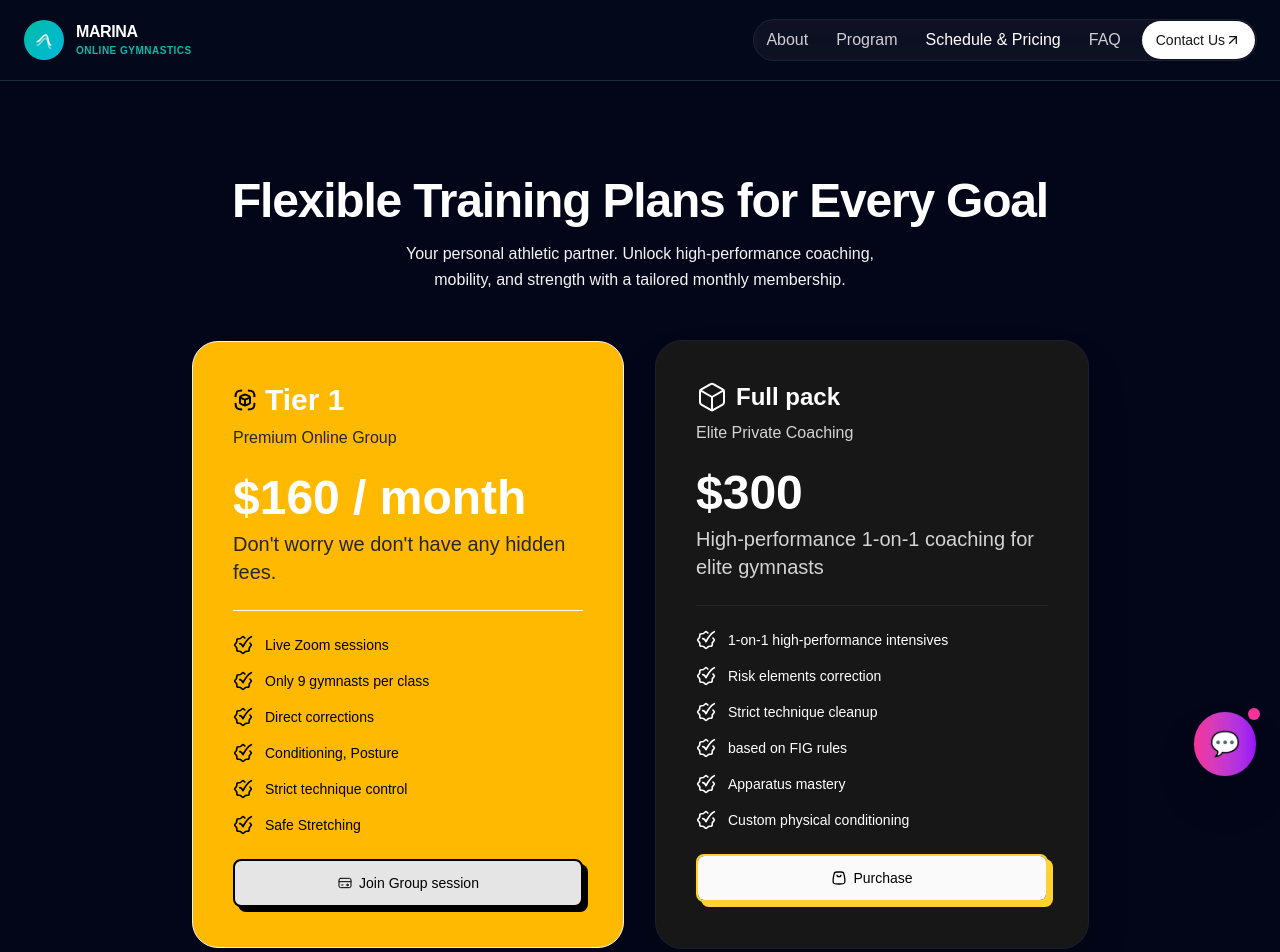
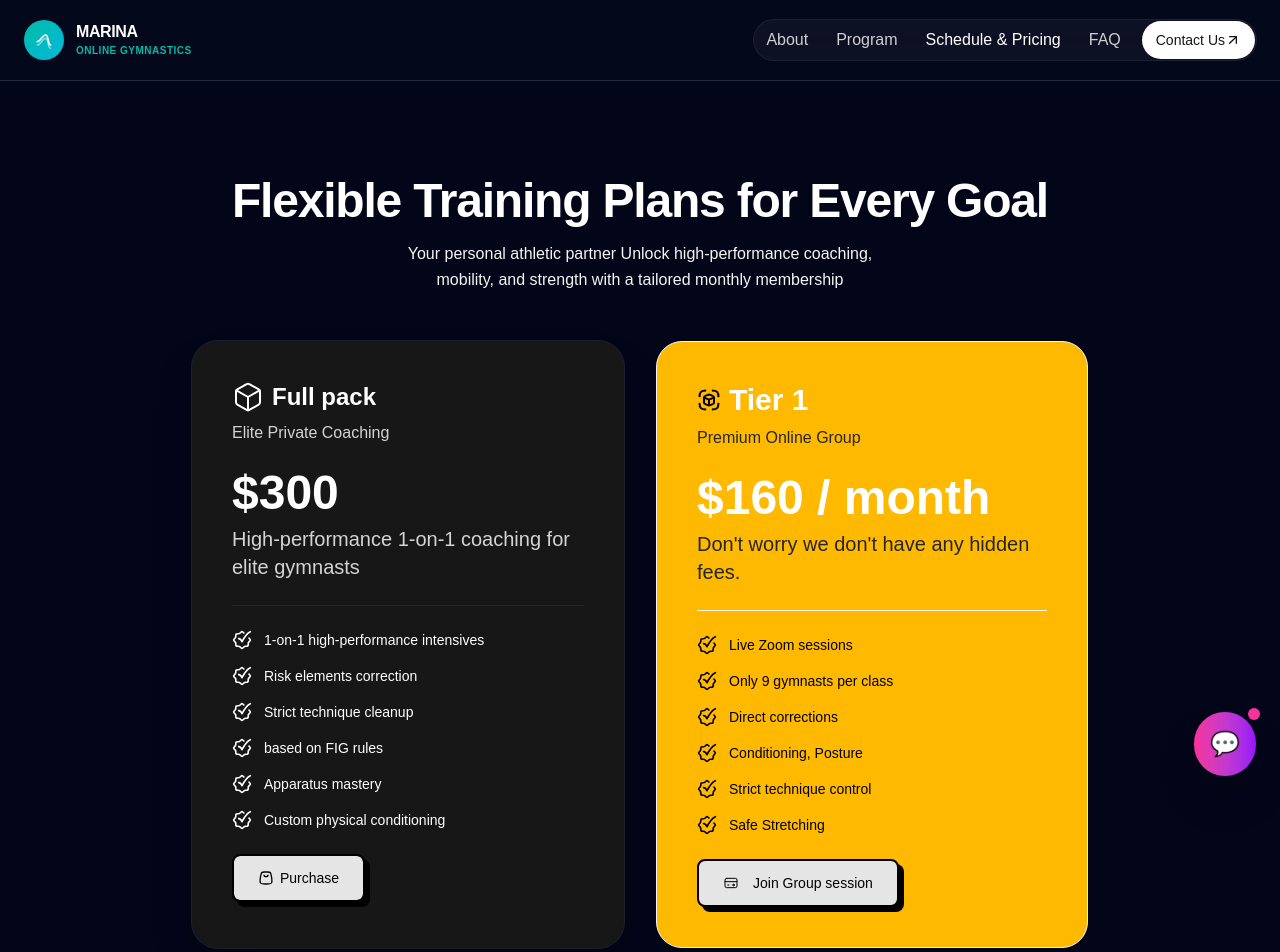
Before and after one commit to ayushsr1/learn-react, a React (Vite) app: page /pricing in a window 1280 px wide. Shown: the top 952 px of the page. Built offline with nearby package versions, Linux system fonts and the light colour scheme.

Commit message:
marina send message changes done

```diff
--- a/src/components/ui/Contact.tsx
+++ b/src/components/ui/Contact.tsx
@@ -1,6 +1,8 @@
-import React, { useState } from "react";
+import React, { useState, useEffect } from "react";
+import { useLocation } from "react-router-dom";
 
 export default function Contact() {
+  const location = useLocation();
   const [formData, setFormData] = useState({
     name: "",
     email: "",
@@ -8,10 +10,34 @@ export default function Contact() {
     message: "",
   });
 
+    // Auto-select the service based on which button was clicked
+  useEffect(() => {
+    const selectedPlan = location.state?.selectedPlan;
+
+    if (selectedPlan === "group-session") {
+      setFormData((prev) => ({ ...prev, service: "Group Coaching" }));
+    } else if (selectedPlan === "private-coaching") {
+      setFormData((prev) => ({ ...prev, service: "1-on-1 Coaching" }));
+    }
+  }, [location.state]);
+
   const handleSubmit = (e: React.FormEvent) => {
     e.preventDefault();
-    // Handle form submission logic here
-    console.log("Form Submitted:", formData);
+
+    const phoneNumber = "38293839289";
+
+    const message = `Hello Marina,
+
+  Name: ${formData.name}
+  Email: ${formData.email}
+  Interested Program: ${formData.service}
+
+  Message:
+  ${formData.message}`;
+
+    const encodedMessage = encodeURIComponent(message);
+
+    window.open(`https://wa.me/${phoneNumber}?text=${encodedMessage}`, "_blank");
   };
 
   return (
@@ -128,9 +154,7 @@ export default function Contact() {
                   className="w-full bg-slate-900/80 border border-slate-700 rounded-lg px-4 py-2.5 text-sm text-white focus:outline-none focus:border-blue-500 focus:ring-1 focus:ring-blue-500 transition-colors"
                 >
                   <option value="1-on-1 Coaching">1-on-1 Live Zoom Coaching</option>
-                  <option value="Video Analysis">Remote Gymnastics Video Analysis</option>
-                  <option value="Mobility & Flexibility">Flexibility & Conditioning Program</option>
-                  <option value="General Inquiry">General Question / Other</option>
+                  <option value="Group Coaching">Live Group Coaching</option>
                 </select>
               </div>
 
--- a/src/components/ui/Pricing.tsx
+++ b/src/components/ui/Pricing.tsx
@@ -3,9 +3,25 @@ import React, { useRef } from "react";
 import { Box, Zap } from "lucide-react";
 import { Button } from "@/components/ui/Button";
 import { TimelineAnimation } from "@/components/ui/TimelineAnimation";
+import { motion } from 'framer-motion';
+import { useNavigate } from 'react-router-dom';
 
 export const ProductPacks = () => {
   const timelineRef = useRef<HTMLDivElement>(null);
+  const navigate = useNavigate();
+
+  const handleGroupClick = () => {
+    navigate('/contact', {
+      state: { selectedPlan: 'group-session' }
+    });
+  };
+
+  const handlePrivateClick = () => {
+    navigate('/contact', {
+      state: { selectedPlan: 'private-coaching' }
+    });
+  };
+
   return (
     <section
       ref={timelineRef}
@@ -31,8 +47,8 @@ export const ProductPacks = () => {
             as="p"
             className="text-neutral-100 text-pretty max-w-lg leading-relaxed mx-auto"
           >
-            Your personal athletic partner.
-            Unlock high-performance coaching, mobility, and strength with a tailored monthly membership.
+            Your personal athletic partner
+            Unlock high-performance coaching, mobility, and strength with a tailored monthly membership
           </TimelineAnimation>
         </TimelineAnimation>
         <TimelineAnimation
@@ -40,7 +56,90 @@ export const ProductPacks = () => {
           timelineRef={timelineRef}
           className="grid grid-cols-1 md:grid-cols-2 gap-8"
         >
-          {/* Demo Card */}
+          {/*Card */}
+          <TimelineAnimation
+            animationNum={6}
+            timelineRef={timelineRef}
+            className="bg-neutral-900 text-white rounded-4xl p-10 flex flex-col shadow-2xl ring-1 ring-white/10 space-y-6"
+          >
+            <div className="">
+              <h3 className="text-2xl font-semibold mb-2 flex items-center gap-2">
+                <Box className="size-8 " strokeWidth={1.5} />
+                Full pack
+              </h3>
+              <TimelineAnimation
+                animationNum={7}
+                timelineRef={timelineRef}
+                className="text-neutral-300 text-md"
+              >
+                Elite Private Coaching
+              </TimelineAnimation>
+            </div>
+            <div className="flex flex-col gap-2">
+              <span className="text-5xl font-semibold ">$300</span>
+              <TimelineAnimation
+                animationNum={8}
+                timelineRef={timelineRef}
+                className="text-xl font-medium text-neutral-300"
+              >
+                High-performance 1-on-1 coaching for elite gymnasts
+              </TimelineAnimation>
+            </div>
+
+            <div className="space-y-4 pt-6 border-t border-neutral-800">
+              {[
+                { label: "1-on-1 high-performance intensives"},
+                { label: "Risk elements correction"},
+                { label: "Strict technique cleanup"},
+                { label: "based on FIG rules"},
+                { label: "Apparatus mastery"},
+                { label: "Custom physical conditioning"},
+              ].map((item, i) => (
+                <div key={i} className="flex justify-between items-center">
+                  <div className="flex items-center gap-3 text-sm font-medium">
+                    <svg
+                      xmlns="http://www.w3.org/2000/svg"
+                      viewBox="0 0 24 24"
+                      className="w-5 h-5"
+                      color="#ffffff"
+                      fill="none"
+                      stroke="currentColor"
+                      stroke-width="2"
+                      stroke-linecap="round"
+                      stroke-linejoin="round"
+                    >
+                      <path d="M14.2618 3.59937C13.1956 2.53312 12.6625 2 12 2C11.3375 2 10.8044 2.53312 9.73815 3.59937C9.09832 4.2392 8.46427 4.53626 7.55208 4.53626C6.7556 4.53626 5.62243 4.38178 5 5.00944C4.38249 5.63214 4.53628 6.76065 4.53628 7.55206C4.53628 8.46428 4.2392 9.09832 3.59935 9.73817C2.53312 10.8044 2.00001 11.3375 2 12C2.00002 12.6624 2.53314 13.1956 3.59938 14.2618C4.31616 14.9786 4.53628 15.4414 4.53628 16.4479C4.53628 17.2444 4.38181 18.3776 5.00949 19C5.63218 19.6175 6.76068 19.4637 7.55206 19.4637C8.52349 19.4637 8.99128 19.6537 9.68457 20.347C10.2749 20.9374 11.0663 22 12 22C12.9337 22 13.7251 20.9374 14.3154 20.347C15.0087 19.6537 15.4765 19.4637 16.4479 19.4637C17.2393 19.4637 18.3678 19.6175 18.9905 19M20.4006 9.73817C21.4669 10.8044 22 11.3375 22 12C22 12.6624 21.4669 13.1956 20.4006 14.2618C19.6838 14.9786 19.4637 15.4414 19.4637 16.4479C19.4637 17.2444 19.6182 18.3776 18.9905 19M18.9905 19H19" />
+                      <path d="M8 10.3077C8 10.3077 10.25 10 12 14C12 14 17.0588 4 22 2" />
+                    </svg>
+                    {item.label}
+                  </div>
+                </div>
+              ))}
+            </div>
+
+            <motion.div
+          whileHover={{ scale: 1.03 }}
+          whileTap={{ scale: 0.97 }}>
+
+            <Button
+              variant="outline"
+              onClick={handlePrivateClick}
+              className="group relative inline-flex h-12 items-center justify-center overflow-hidden rounded-md bg-neutral-200 border-2 border-black px-6 font-medium text-black transition-all duration-100 shadow-[5px_5px_rgb(0_0_0)] active:translate-x-[3px] active:translate-y-[3px] active:shadow-none"
+            >
+              <svg
+                xmlns="http://www.w3.org/2000/svg"
+                viewBox="0 0 24 24"
+                className="w-5 h-5 fill-none stroke-current"
+                stroke-width="2"
+              >
+                <path d="M3.32352 13.0113C3.6739 10.009 4.18586 7.75784 4.66063 6.15851C5.04994 4.84711 5.24459 4.19141 6.04283 3.5957C6.84107 3 7.65697 3 9.28876 3H14.7113C16.3431 3 17.159 3 17.9572 3.5957C18.7554 4.19141 18.9501 4.84711 19.3394 6.15851C19.8142 7.75784 20.3261 10.009 20.6765 13.0113C21.0895 16.5497 21.2959 18.3189 20.1027 19.6594C18.9095 21 16.9758 21 13.1084 21H10.8916C7.02422 21 5.09052 21 3.89731 19.6594C2.70411 18.3189 2.91058 16.5497 3.32352 13.0113Z" />
+                <path d="M9 7C9 8.65685 10.3431 10 12 10C13.6569 10 15 8.65685 15 7" />
+              </svg>
+              Purchase
+            </Button>
+            </motion.div>
+          </TimelineAnimation>
+
                     <TimelineAnimation
             animationNum={5}
             timelineRef={timelineRef}
@@ -105,111 +204,35 @@ export const ProductPacks = () => {
                 </div>
               ))}
             </div>
+
+          <motion.div
+          whileHover={{ scale: 1.03 }}
+          whileTap={{ scale: 0.97 }}>
+
             <Button
               variant="outline"
-              className="group relative inline-flex h-12 items-center justify-center overflow-hidden rounded-md bg-neutral-200 border-2 border-black px-6 font-medium text-black transition-all duration-100 shadow-[5px_5px_rgb(0_0_0)] active:translate-x-[3px] active:translate-y-[3px] active:shadow-none "
+              onClick={handleGroupClick}
+              className="group relative inline-flex h-12 items-center justify-center overflow-hidden rounded-md bg-neutral-200 border-2 border-black px-6 font-medium text-black transition-all duration-100 shadow-[5px_5px_rgb(0_0_0)] active:translate-x-[3px] active:translate-y-[3px] active:shadow-none"
             >
               <svg
               xmlns="http://www.w3.org/2000/svg"
               viewBox="0 0 24 24"
-                className="w-5 h-5 stroke-current fill-none"
+              className="w-5 h-5 stroke-current fill-none mr-2"
               strokeWidth="1.5"
               strokeLinecap="round"
               strokeLinejoin="round"
               >
-                {/* Card Outline */}
                 <rect x="3" y="5" width="18" height="14" rx="2.5" />
-                {/* Magnetic Stripe */}
                 <path d="M3 10H21" />
-                {/* Chip / Security Indicator */}
                 <path d="M7 15H9" />
-                {/* Active Payment Arrow */}
                 <path d="M14 15H17M17 15L15.5 13.5M17 15L15.5 16.5" />
                 </svg>
                 Join Group session
               </Button>
+              </motion.div>
+
           </TimelineAnimation>
 
-          {/* Full Pack Card */}
-          <TimelineAnimation
-            animationNum={6}
-            timelineRef={timelineRef}
-            className="bg-neutral-900 text-white rounded-4xl p-10 flex flex-col shadow-2xl ring-1 ring-white/10 space-y-6"
-          >
-            <div className="">
-              <h3 className="text-2xl font-semibold mb-2 flex items-center gap-2">
-                <Box className="size-8 " strokeWidth={1.5} />
-                Full pack
-              </h3>
-              <TimelineAnimation
-                animationNum={7}
-                timelineRef={timelineRef}
-                className="text-neutral-300 text-md"
-              >
-                Elite Private Coaching
-              </TimelineAnimation>
-            </div>
-            <div className="flex flex-col gap-2">
-              <span className="text-5xl font-semibold ">$300</span>
-              <TimelineAnimation
-                animationNum={8}
-                timelineRef={timelineRef}
-                className="text-xl font-medium text-neutral-300"
-              >
-                High-performance 1-on-1 coaching for elite gymnasts
-              </TimelineAnimation>
-            </div>
-
-            <div className="space-y-4 pt-6 border-t border-neutral-800">
-              {[
-                { label: "1-on-1 high-performance intensives"},
-                { label: "Risk elements correction"},
-                { label: "Strict technique cleanup"},
-                { label: "based on FIG rules"},
-                { label: "Apparatus mastery"},
-                { label: "Custom physical conditioning"},
-              ].map((item, i) => (
-                <div key={i} className="flex justify-between items-center">
-                  <div className="flex items-center gap-3 text-sm font-medium">
-                    <svg
-                      xmlns="http://www.w3.org/2000/svg"
-                      viewBox="0 0 24 24"
-                      className="w-5 h-5"
-                      color="#ffffff"
-                      fill="none"
-                      stroke="currentColor"
-                      stroke-width="2"
-                      stroke-linecap="round"
-                      stroke-linejoin="round"
-                    >
-                      <path d="M14.2618 3.59937C13.1956 2.53312 12.6625 2 12 2C11.3375 2 10.8044 2.53312 9.73815 3.59937C9.09832 4.2392 8.46427 4.53626 7.55208 4.53626C6.7556 4.53626 5.62243 4.38178 5 5.00944C4.38249 5.63214 4.53628 6.76065 4.53628 7.55206C4.53628 8.46428 4.2392 9.09832 3.59935 9.73817C2.53312 10.8044 2.00001 11.3375 2 12C2.00002 12.6624 2.53314 13.1956 3.59938 14.2618C4.31616 14.9786 4.53628 15.4414 4.53628 16.4479C4.53628 17.2444 4.38181 18.3776 5.00949 19C5.63218 19.6175 6.76068 19.4637 7.55206 19.4637C8.52349 19.4637 8.99128 19.6537 9.68457 20.347C10.2749 20.9374 11.0663 22 12 22C12.9337 22 13.7251 20.9374 14.3154 20.347C15.0087 19.6537 15.4765 19.4637 16.4479 19.4637C17.2393 19.4637 18.3678 19.6175 18.9905 19M20.4006 9.73817C21.4669 10.8044 22 11.3375 22 12C22 12.6624 21.4669 13.1956 20.4006 14.2618C19.6838 14.9786 19.4637 15.4414 19.4637 16.4479C19.4637 17.2444 19.6182 18.3776 18.9905 19M18.9905 19H19" />
-                      <path d="M8 10.3077C8 10.3077 10.25 10 12 14C12 14 17.0588 4 22 2" />
-                    </svg>
-                    {item.label}
-                  </div>
-                  <span className="text-sm font-medium text-neutral-400 ">
-                    {item.val}
-                  </span>
-                </div>
-              ))}
-            </div>
-
-            <Button
-              variant="outline"
-              className="group relative inline-flex h-12 items-center justify-center overflow-hidden rounded-md bg-neutral-50 border-2 border-amber-300 px-6 font-medium text-black transition-all duration-100 shadow-[5px_5px_rgb(255_210_48)] active:translate-x-[3px] active:translate-y-[3px] hover:bg-neutral-100 active:shadow-none "
-            >
-              <svg
-                xmlns="http://www.w3.org/2000/svg"
-                viewBox="0 0 24 24"
-                className="w-5 h-5 fill-none stroke-current"
-                stroke-width="2"
-              >
-                <path d="M3.32352 13.0113C3.6739 10.009 4.18586 7.75784 4.66063 6.15851C5.04994 4.84711 5.24459 4.19141 6.04283 3.5957C6.84107 3 7.65697 3 9.28876 3H14.7113C16.3431 3 17.159 3 17.9572 3.5957C18.7554 4.19141 18.9501 4.84711 19.3394 6.15851C19.8142 7.75784 20.3261 10.009 20.6765 13.0113C21.0895 16.5497 21.2959 18.3189 20.1027 19.6594C18.9095 21 16.9758 21 13.1084 21H10.8916C7.02422 21 5.09052 21 3.89731 19.6594C2.70411 18.3189 2.91058 16.5497 3.32352 13.0113Z" />
-                <path d="M9 7C9 8.65685 10.3431 10 12 10C13.6569 10 15 8.65685 15 7" />
-              </svg>
-              Purchase
-            </Button>
-          </TimelineAnimation>
         </TimelineAnimation>
       </div>
     </section>
```
Lines whose indentation alone changed are shown as unchanged.
